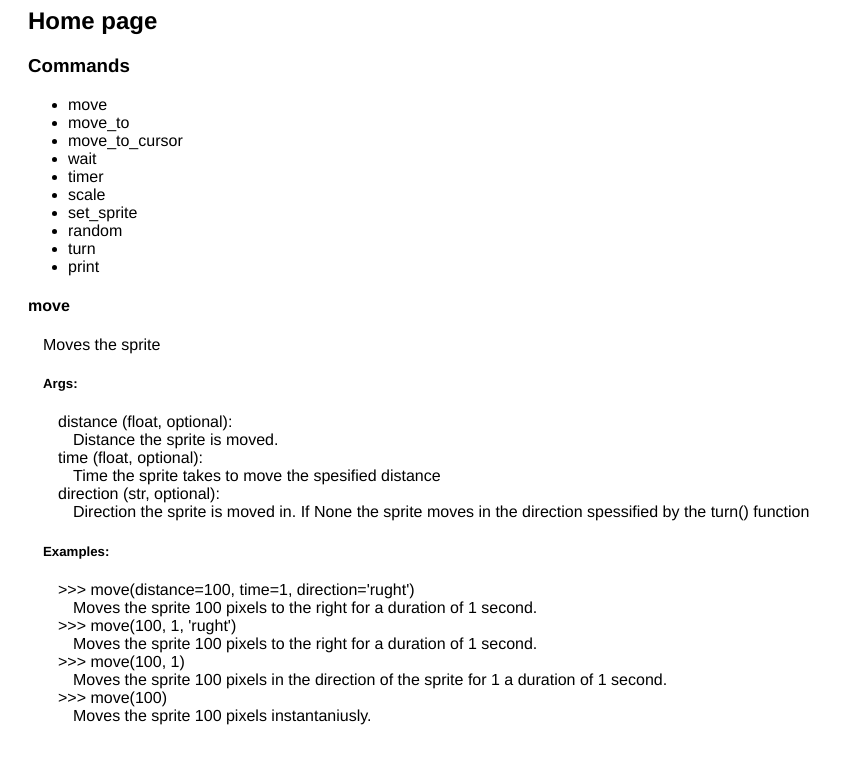
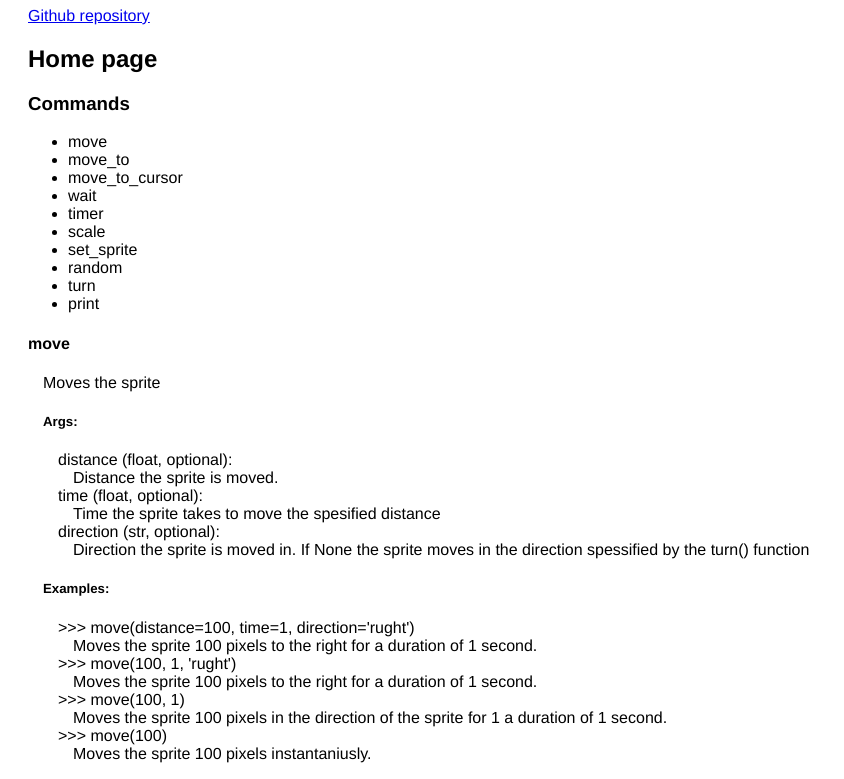
Before and after one commit to OysteinFalkeid/Game-Code, a plain HTML site: page docs/index.html in a window 1280 px wide. Shown: the part 73-852 px from the top of the page, without its empty margins (0-844 px from the left). Before the commit the page ends 814 px from the top, so only its background shows below. Drawn offline with Linux system fonts and the light colour scheme.

Commit message:
added link to github

```diff
--- a/docs/index.html
+++ b/docs/index.html
@@ -14,6 +14,7 @@
 </head>
 <body>
   <h1> Game-Code <img src="./images/icon.png" alt="icon"> </h1>
+  <a href="https://github.com/OysteinFalkeid/Game-Code">Github repository</a>
   <h2> Home page </h2>
   <h3> Commands </h3>
 
```
